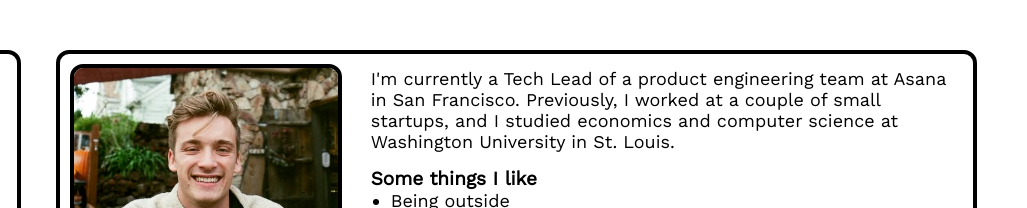
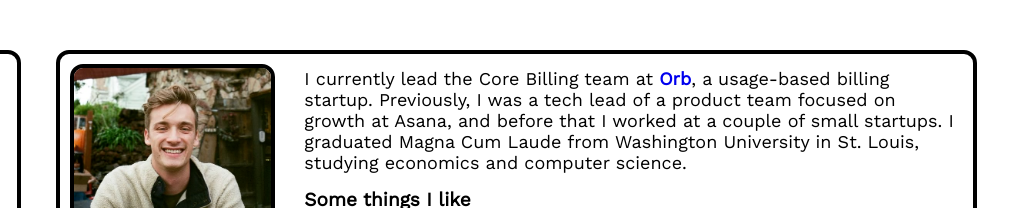
Before and after one commit to owenauch/personal-website, a Gatsby site: page /about in a window 1280 px wide. Shown: the top 208 px of the page, 253-1280 px from the left. Built offline with nearby package versions, Linux system fonts and the light colour scheme; Gatsby itself is replaced by a stand-in of ours.

Commit message:
Update about page

```diff
--- a/src/components/about_content.tsx
+++ b/src/components/about_content.tsx
@@ -12,9 +12,9 @@
     </div>
     <div className="AboutContent-text">
       <p>
-        I'm currently a Tech Lead of a product engineering team at Asana in San Francisco. Previously, I
-        worked at a couple of small startups, and I studied economics and
-        computer science at Washington University in St. Louis.
+        I currently lead the Core Billing team at <Link to="https://www.withorb.com/">Orb</Link>, a usage-based billing startup. Previously, I was a tech lead of a product team focused on growth at Asana,
+        and before that I worked at a couple of small startups. I graduated Magna Cum Laude from Washington University in St. Louis,
+        studying economics and computer science.
       </p>
       <p className="AboutContent-thingsILike">Some things I like</p>
       <ul>
```
